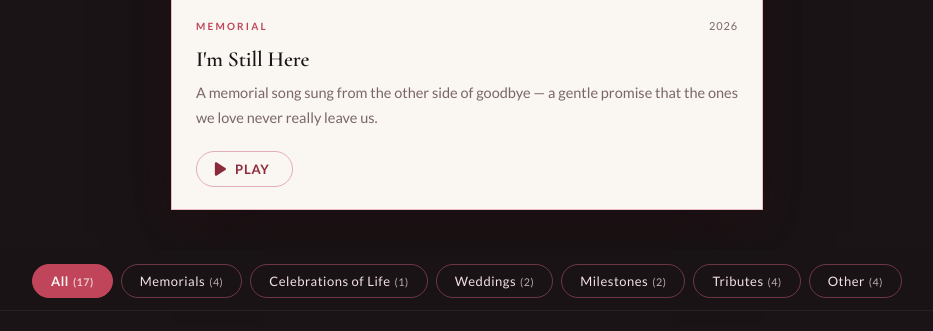
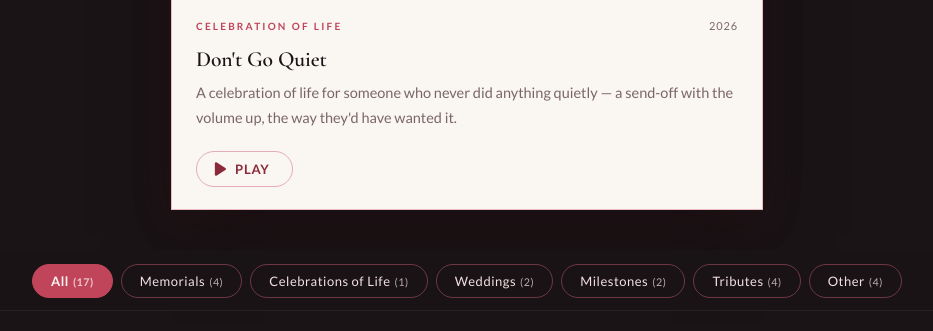
Before and after one commit to heartstringsstudio/jukebox, a plain HTML site: page index.html in a window 1280 px wide. Shown: the part 1051-1382 px from the top of the page, without its empty margins (173-1106 px from the left). Drawn offline with nearby package versions, Linux system fonts and the light colour scheme; a web font is replaced by a local one.

Commit message:
Feature "Don't Go Quiet" as this week's song, spotlight only (#8)
Replaces "I'm Still Here" in the "Just Released — This Week's Song" section with "Don't Go Quiet".

Adds a "spotlightOnly" flag so a song can hold the spotlight without joining the jukebox rotation: the spotlight song is split out of the list before the grid and filters are built, so a spotlightOnly entry renders at the top only and stays out of both the grid and the filter counts. Songs without the flag behave exactly as before.

```diff
--- a/index.html
+++ b/index.html
@@ -766,6 +766,7 @@
   var grid = document.getElementById("grid");
   var filterBar = document.getElementById("filterBar");
   var songs = [];
+  var spotlightSong = null;
   var activeFilter = "all";
   var current = null; // { card: <li>, song: {...} }
 
@@ -785,9 +786,13 @@
   fetch("songs.json", { cache: "no-cache" })
     .then(function(r){ if(!r.ok) throw new Error("HTTP " + r.status); return r.json(); })
     .then(function(data){
-      songs = data.slice().sort(function(a, b){
+      var all = data.slice().sort(function(a, b){
         return (b.featured === true) - (a.featured === true);
       });
+      spotlightSong = all.filter(function(s){ return s.spotlight === true; })[0] || null;
+      // "spotlightOnly" songs live at the top of the page only — they stay out of
+      // the grid below and out of the filter counts.
+      songs = all.filter(function(s){ return s.spotlightOnly !== true; });
       renderSpotlight();
       buildFilters();
       renderGrid();
@@ -801,7 +806,7 @@
     });
 
   function renderSpotlight(){
-    var song = songs.filter(function(s){ return s.spotlight === true; })[0];
+    var song = spotlightSong;
     if(!song) return;
 
     var card = document.createElement("div");
--- a/songs.json
+++ b/songs.json
@@ -1,4 +1,14 @@
 [
+  {
+    "title": "Don't Go Quiet",
+    "occasion": "celebration-of-life",
+    "year": 2026,
+    "blurb": "A celebration of life for someone who never did anything quietly — a send-off with the volume up, the way they'd have wanted it.",
+    "youtubeId": "Cp6tOij60c8",
+    "featured": false,
+    "spotlight": true,
+    "spotlightOnly": true
+  },
   {
     "title": "I'm Still Here",
     "occasion": "memorial",
@@ -6,7 +16,7 @@
     "blurb": "A memorial song sung from the other side of goodbye — a gentle promise that the ones we love never really leave us.",
     "youtubeId": "a50GgjTQago",
     "featured": true,
-    "spotlight": true
+    "spotlight": false
   },
   {
     "title": "I See You",
```
Also changed, not shown: 1 other file.
